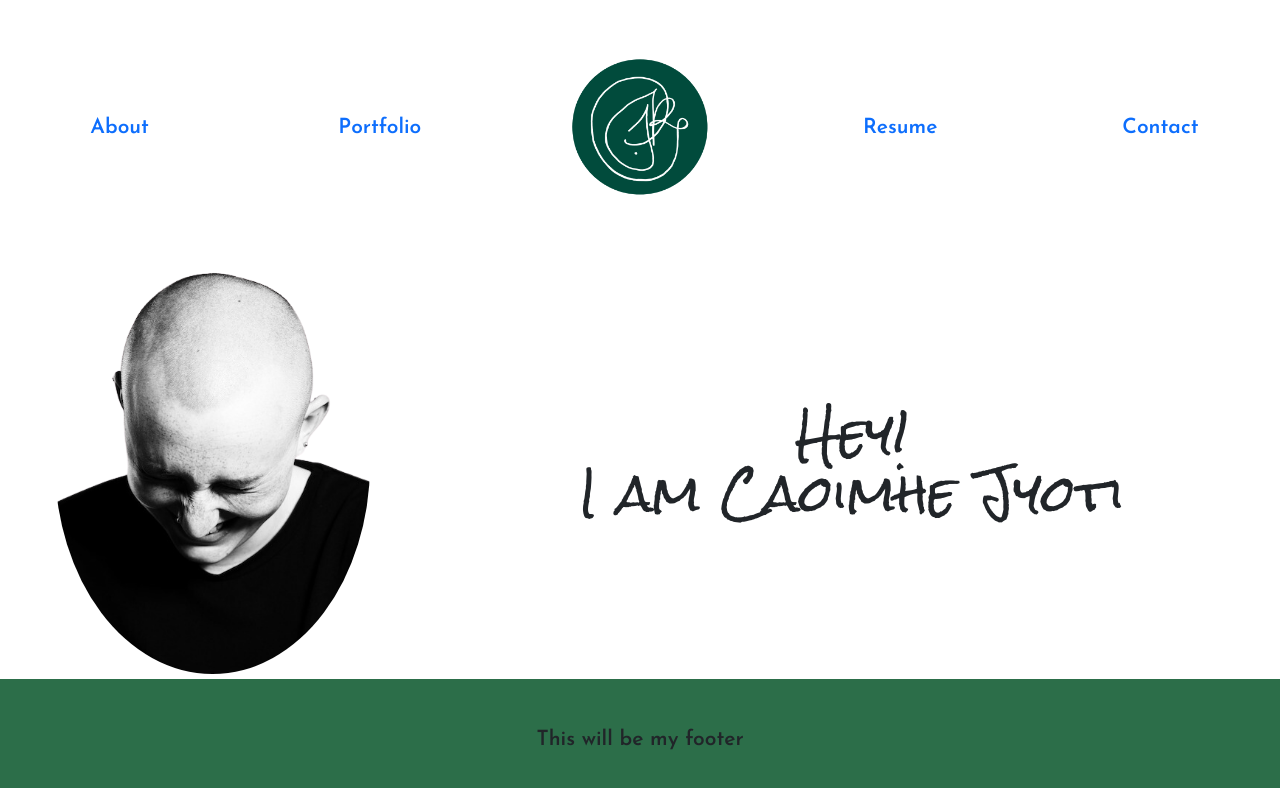
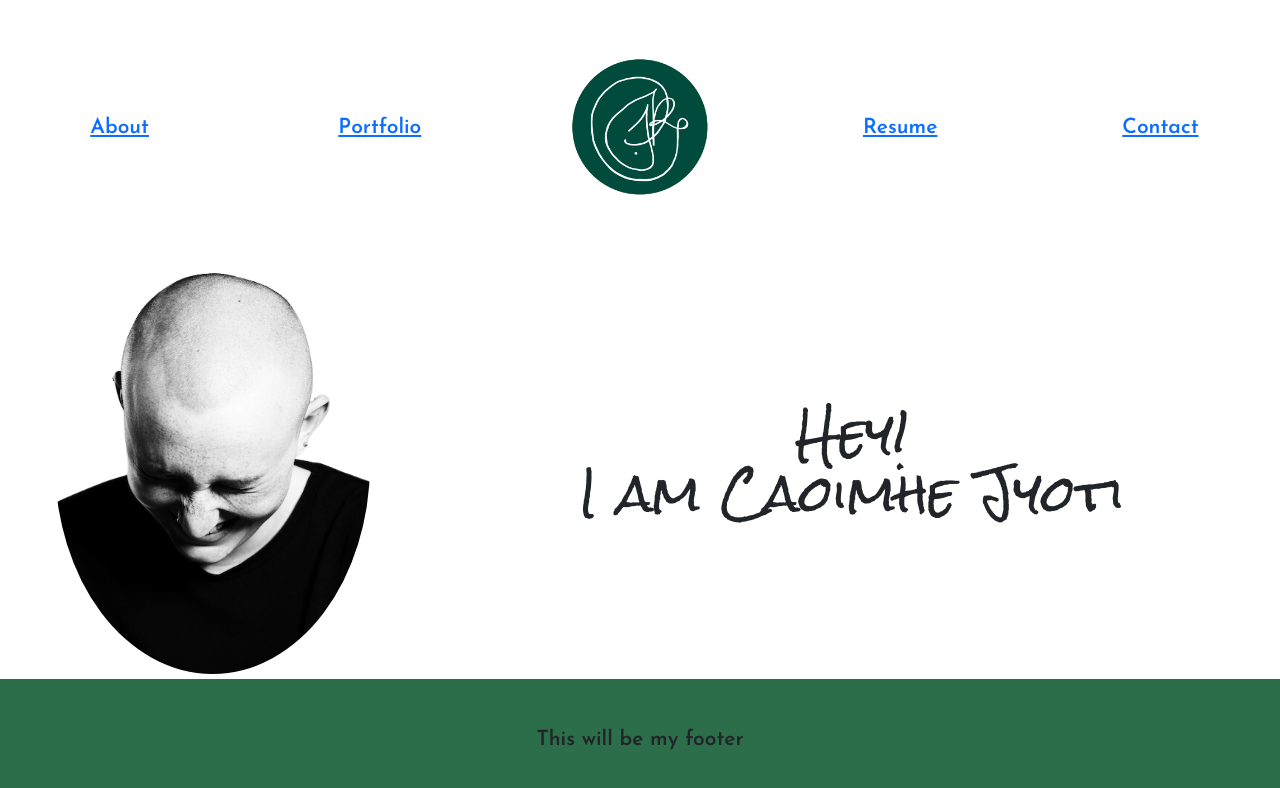
Before and after one commit to caoimhejyoti/caoimhejyoti-react, a React (Create React App) app: page / in a window 1280 px wide. Shown: the top 788 px of the page. Built offline with nearby package versions, Linux system fonts and the light colour scheme.

Commit message:
updating css and highlights

```diff
--- a/src/components/Navigation.js
+++ b/src/components/Navigation.js
@@ -17,7 +17,7 @@ function Navigation({ currentPage, handlePageChange }) {
           onClick={() => handlePageChange("About")}
           // Check to see if the currentPage is `About`, and if so we use the active link class from bootstrap. Otherwise, we set it to a normal nav-link
           className={
-            currentPage === "About" ? "nav-link active " : "nav-link d-flex "
+            currentPage === "About" ? " navigation-active " : "navigation "
           }
         >
           About
@@ -29,7 +29,7 @@ function Navigation({ currentPage, handlePageChange }) {
           onClick={() => handlePageChange("Portfolio")}
           // Check to see if the currentPage is `Portfolio`, and if so we use the active link class from bootstrap. Otherwise, we set it to a normal nav-link
           className={
-            currentPage === "Portfolio" ? "nav-link active " : "nav-link "
+            currentPage === "Portfolio" ? "navigation-active " : "navigation "
           }
         >
           Portfolio
@@ -52,7 +52,7 @@ function Navigation({ currentPage, handlePageChange }) {
           onClick={() => handlePageChange("Resume")}
           // Check to see if the currentPage is `Resume`, and if so we use the active link class from bootstrap. Otherwise, we set it to a normal nav-link
           className={
-            currentPage === "Resume" ? "nav-link active " : "nav-link "
+            currentPage === "Resume" ? "navigation-active " : "navigation "
           }
         >
           Resume
@@ -64,7 +64,7 @@ function Navigation({ currentPage, handlePageChange }) {
           onClick={() => handlePageChange("Contact")}
           // Check to see if the currentPage is `Contact`, and if so we use the active link class from bootstrap. Otherwise, we set it to a normal nav-link
           className={
-            currentPage === "Contact" ? "nav-link active " : "nav-link "
+            currentPage === "Contact" ? "navigation-active " : "navigation  "
           }
         >
           Contact
```
